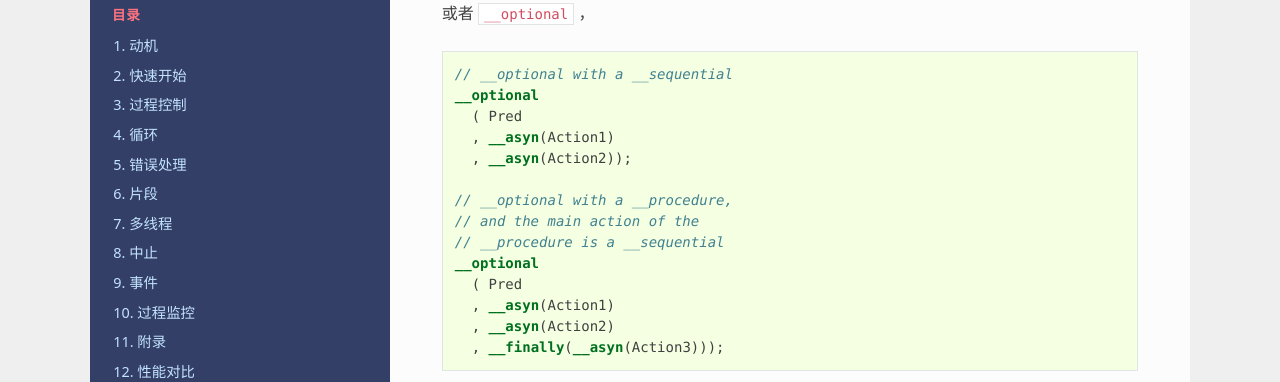
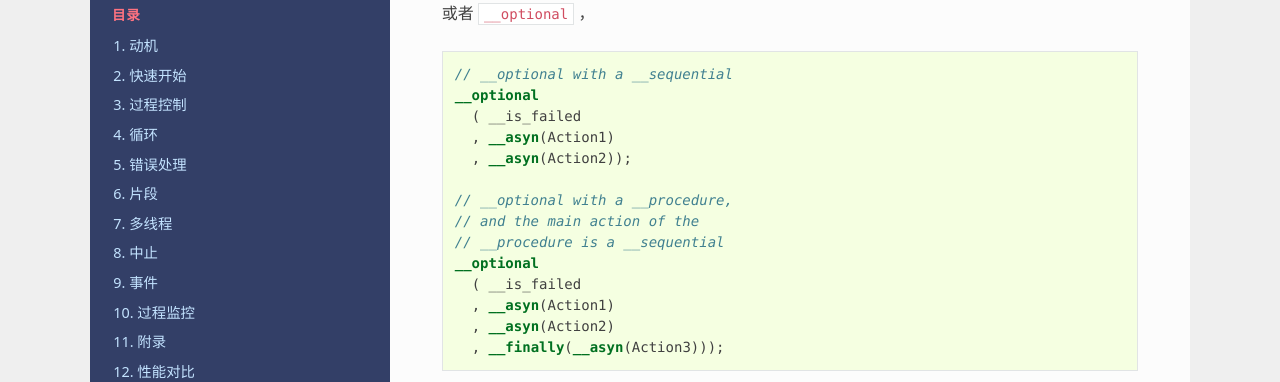
Before and after one commit to godsme/trans-dsl-2, a Sphinx documentation site: the page built from doc/source/user-friendly.rst, in a window 1280 px wide and 900 px high, scrolled down 2485 px. Shown: the part 152-534 px from the top of the window. Built offline with Sphinx 7.4.7 and the Read the Docs theme 2.0.0, drawn with Linux system fonts in a browser that asks for light colours; formulas are drawn with MathJax 3.

Commit message:
added user-friendly doc

```diff
--- a/doc/source/user-friendly.rst
+++ b/doc/source/user-friendly.rst
@@ -125,7 +125,7 @@
 
    // __optional with a __sequential
    __optional
-     ( Pred
+     ( __is_failed
      , __asyn(Action1)
      , __asyn(Action2));
 
@@ -133,7 +133,7 @@
    // and the main action of the
    // __procedure is a __sequential
    __optional
-     ( Pred
+     ( __is_failed
      , __asyn(Action1)
      , __asyn(Action2)
      , __finally(__asyn(Action3)));
```
